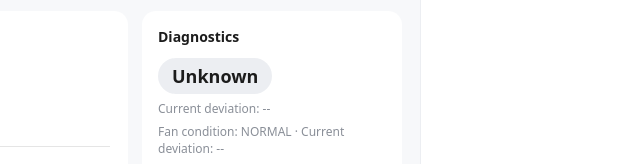
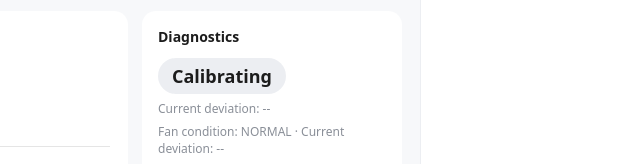
Before and after one commit to nambirajankk/SmartVent, a plain HTML site: page index.html in a window 1280 px wide. Shown: the part 256-420 px from the top of the page, 590-1230 px from the left. Drawn offline with nearby package versions, Linux system fonts and the light colour scheme.

Commit message:
Change default message for unknown level to 'Calibrating'

```diff
--- a/index.html
+++ b/index.html
@@ -558,7 +558,7 @@ function render() {
     SEVERE:['Severe current deviation','bad']
   };
 
-  const [txt,cls] = map[lvl] || ['Unknown',''];
+  const [txt,cls] = map[lvl] || ['Calibrating',''];
 
   chip.textContent = txt;
   chip.className = cls;
```
